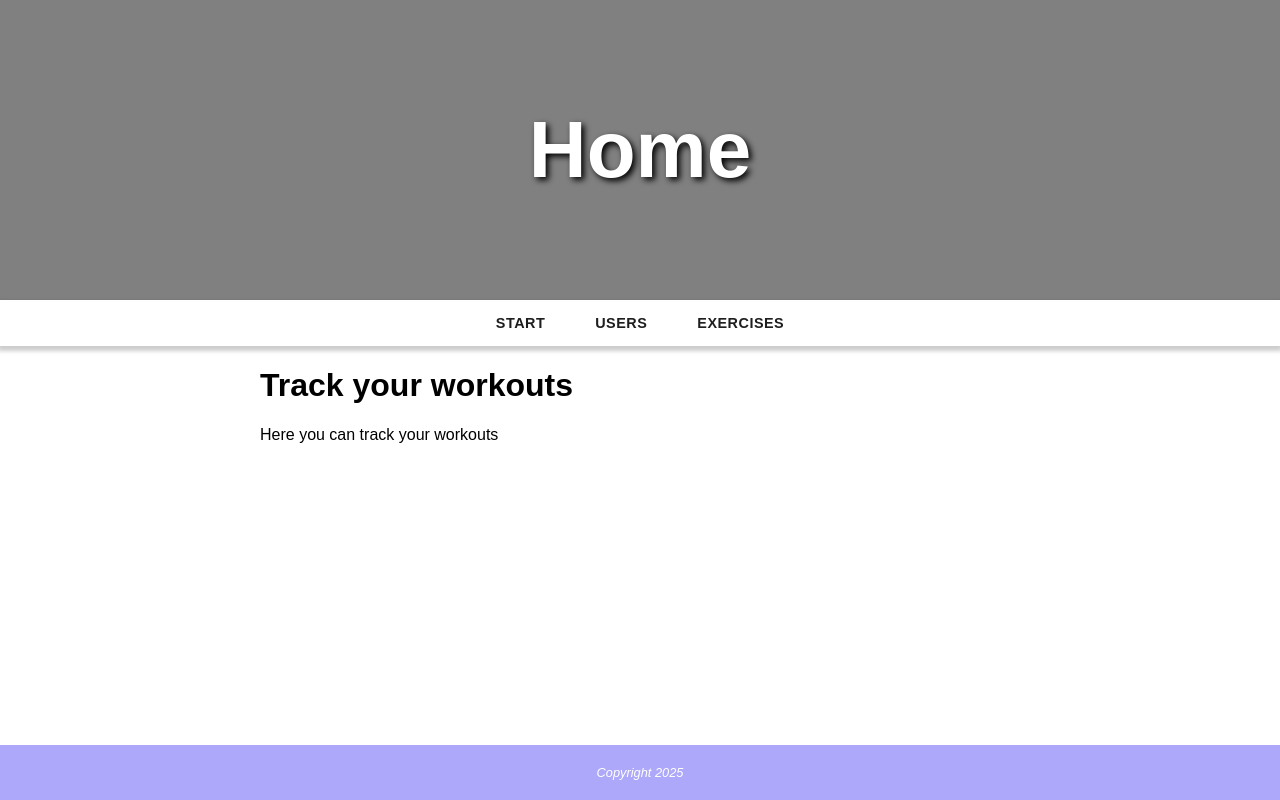
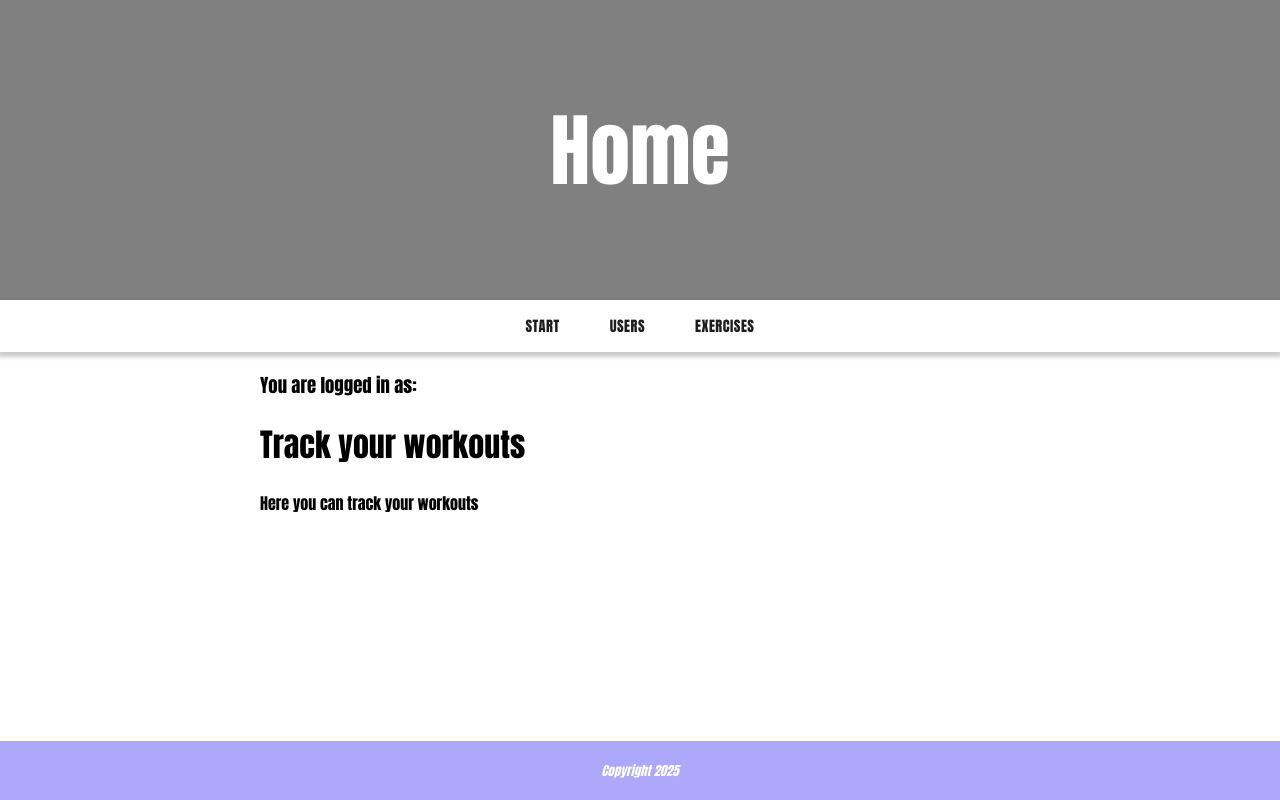
Before and after one commit to nickimirani/group9-tawk17-project, a PHP site: page /multitier-shop/index.php?path=home in a window 1280 px wide. Run offline with PHP 8.4, Linux system fonts and the light colour scheme.

Commit message:
some changes in css

```diff
--- a/group9/frontend/assets/css/style.css
+++ b/group9/frontend/assets/css/style.css
@@ -1,5 +1,5 @@
 * {
-    font-family: Arial, Helvetica, sans-serif;
+    font-family: Impact, sans-serif;
     box-sizing: border-box;
 }
 
@@ -68,13 +68,13 @@ header {
     display: flex;
     justify-content: center;
     align-items: center;
+    background-color: #1e1e1e;
 }
 
 header h1 {
     color: white;
     font-size: 5em;
     font-weight: 800;
-    text-shadow: 3px 3px 6px black;
 }
 
 
@@ -84,7 +84,7 @@ nav {
     display: flex;
     justify-content: center;
     align-items: center;
-    box-shadow: 0 3px 4px 2px rgb(0 0 0 / 20%)
+    box-shadow: 0 3px 4px 2px rgb(0 0 0 / 20%);
 }
 
 nav a {
--- a/group9/frontend/views/home.php
+++ b/group9/frontend/views/home.php
@@ -3,6 +3,8 @@ require_once __DIR__ . "/../Template.php";
 
 Template::header("Home");
 ?>
+
+<h3>You are logged in as: <?= $this->home ?></h3>
 
 <h1>Track your workouts</h1>
 
```
